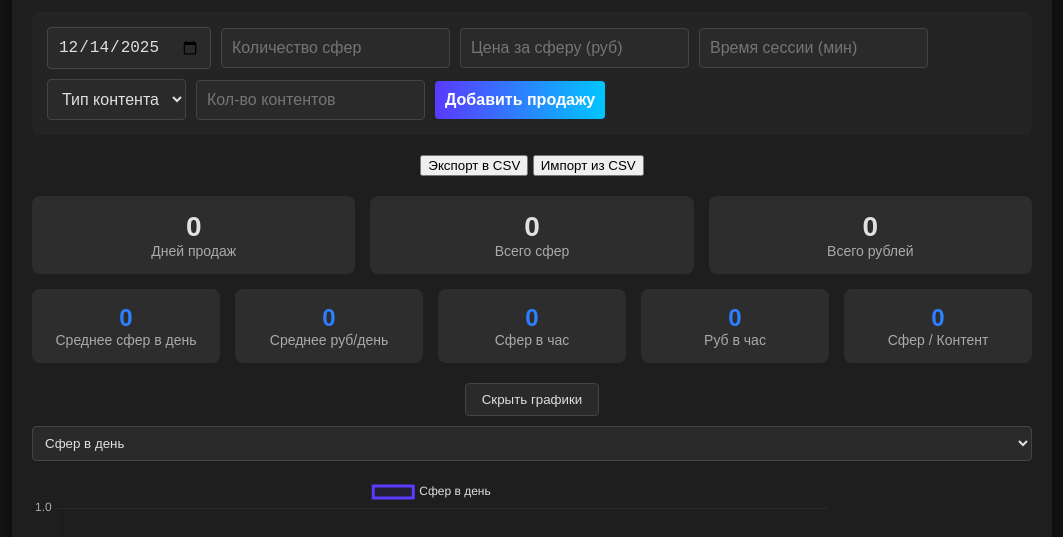
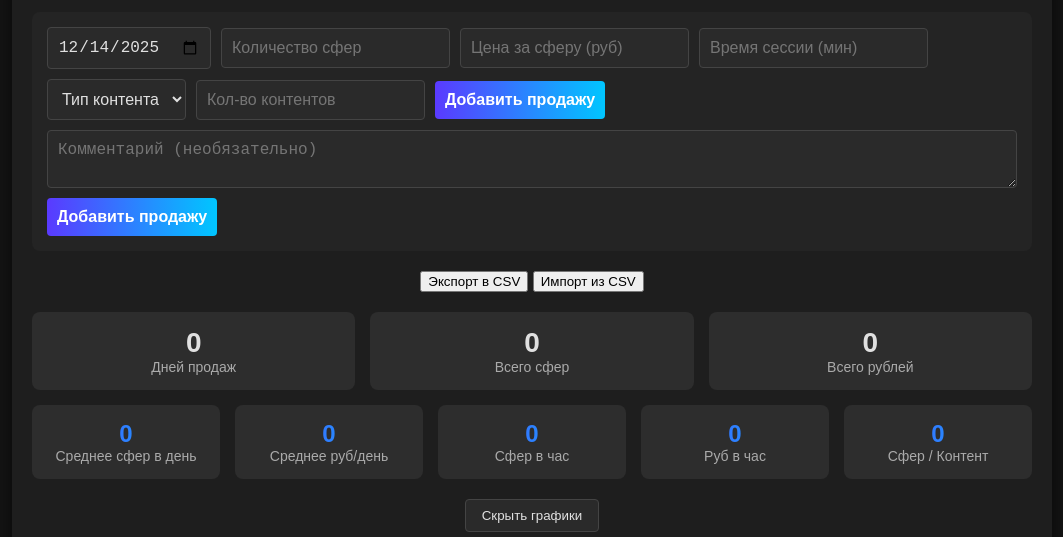
Before and after one commit to Gl7808/rmtenjoyer, a plain HTML site: page index.html in a window 1280 px wide. Shown: the part 196-733 px from the top of the page, without its empty margins (108-1171 px from the left). Drawn offline with nearby package versions, Linux system fonts and the light colour scheme.

Commit message:
Update index.html

```diff
--- a/index.html
+++ b/index.html
@@ -303,6 +303,10 @@
                 <option value="boss">боссы</option>
             </select>
             <input type="number" id="contentCountInput" placeholder="Кол-во контентов" min="1" step="1" />
+            <button type="submit">Добавить продажу</button>
+        </div>
+        <div class="form-row">
+            <textarea id="commentInput" placeholder="Комментарий (необязательно)" rows="2"></textarea>
             <button type="submit">Добавить продажу</button>
         </div>
     </form>
```
